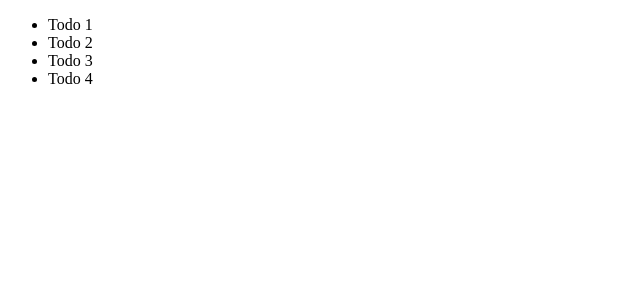
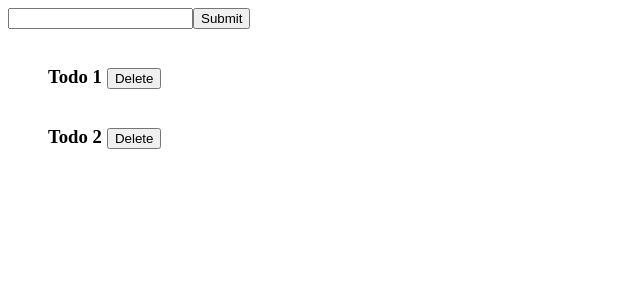
Before and after one commit to Taiwonator/React-Todolist, a React app: page / in a window 1280 px wide. Shown: the top 300 px of the page, without its empty margins (0-640 px from the left). Built offline with nearby package versions, Linux system fonts and the light colour scheme.

Commit message:
simple todolist

```diff
--- a/src/components/App.js
+++ b/src/components/App.js
@@ -6,13 +6,53 @@ class App extends Component {
     constructor() {
         super();
         this.state = {
-            todos: ["Todo 1", "Todo 2", "Todo 3", "Todo 4"]
+            input: '',
+            // todos: ["Todo 1"}, "Todo 2", "Todo 3", "Todo 4"]
+            todos: [{text: 'Todo 1', key: 1, id: 1}, {text: 'Todo 2', key: 2, id: 2}]
         }
+    }
+
+    changeInput = (e) => {
+        e.preventDefault();
+        // console.log(e.target.value);
+        this.setState({
+            input: e.target.value,
+            todos: this.state.todos
+        });
+    }
+
+    addTodo = (e) => {
+        e.preventDefault();
+
+        this.state.todos.unshift({
+            text: this.state.input,
+            key: Date.now(),
+            id: Date.now()
+        });
+
+        this.setState({
+            input: '',
+            todos: this.state.todos
+        })
+    }
+
+    deleteTodo = (key) => {
+        const new_todos = this.state.todos.filter(x => x['id'] != key);
+
+        this.setState({
+            input: this.state.input,
+            todos: new_todos
+        })
     }
 
     render() {
             return (
-            <TodoList todos={this.state.todos}/>
+            <div>
+                <input onChange={this.changeInput} value={this.state.input} type='input'/>
+                <input onClick={this.addTodo} type='submit'/>
+                <h3>{this.state.input}</h3>
+                <TodoList deleteTodo={this.deleteTodo} todos={this.state.todos}/>
+            </div>
         )
     }
 }
--- /dev/null
+++ b/src/components/Todo.js
@@ -0,0 +1,19 @@
+import React, {Component} from 'react';
+
+class Todo extends Component {
+
+    constructor(props) {
+        super(props)
+    }
+
+    render() {
+        return (
+            <div>
+                <h3 style={{display:'inline-block'}}>{this.props.text}</h3>
+                <button onClick={() => this.props.deleteTodo(this.props.id)} style={{margin: '5px'}}>Delete</button>
+            </div>
+        )
+    }
+}
+
+export default Todo;
--- a/src/components/TodoList.js
+++ b/src/components/TodoList.js
@@ -1,14 +1,18 @@
 import React, {Component} from 'react';
+import Todo from '../components/Todo';
 
 class TodoList extends Component {
 
     constructor(props) {
         super(props);
-        console.log(props);
     }
 
-    listTodos(todo) {
-        return <li key={todo}>{todo}</li>
+    uniqueKey = () => {
+        return Date.now();
+    }
+
+    listTodos = (todo) => {
+        return <Todo deleteTodo={this.props.deleteTodo} text={todo.text} key={todo.key} id={todo.id} ></Todo>
     }
 
     render() {
@@ -16,7 +20,7 @@ class TodoList extends Component {
         const list_todos = todos.map(this.listTodos);
 
         return (
-        <ul>{list_todos}</ul>
+            <ul>{list_todos}</ul>
         )
     }
 }
```
